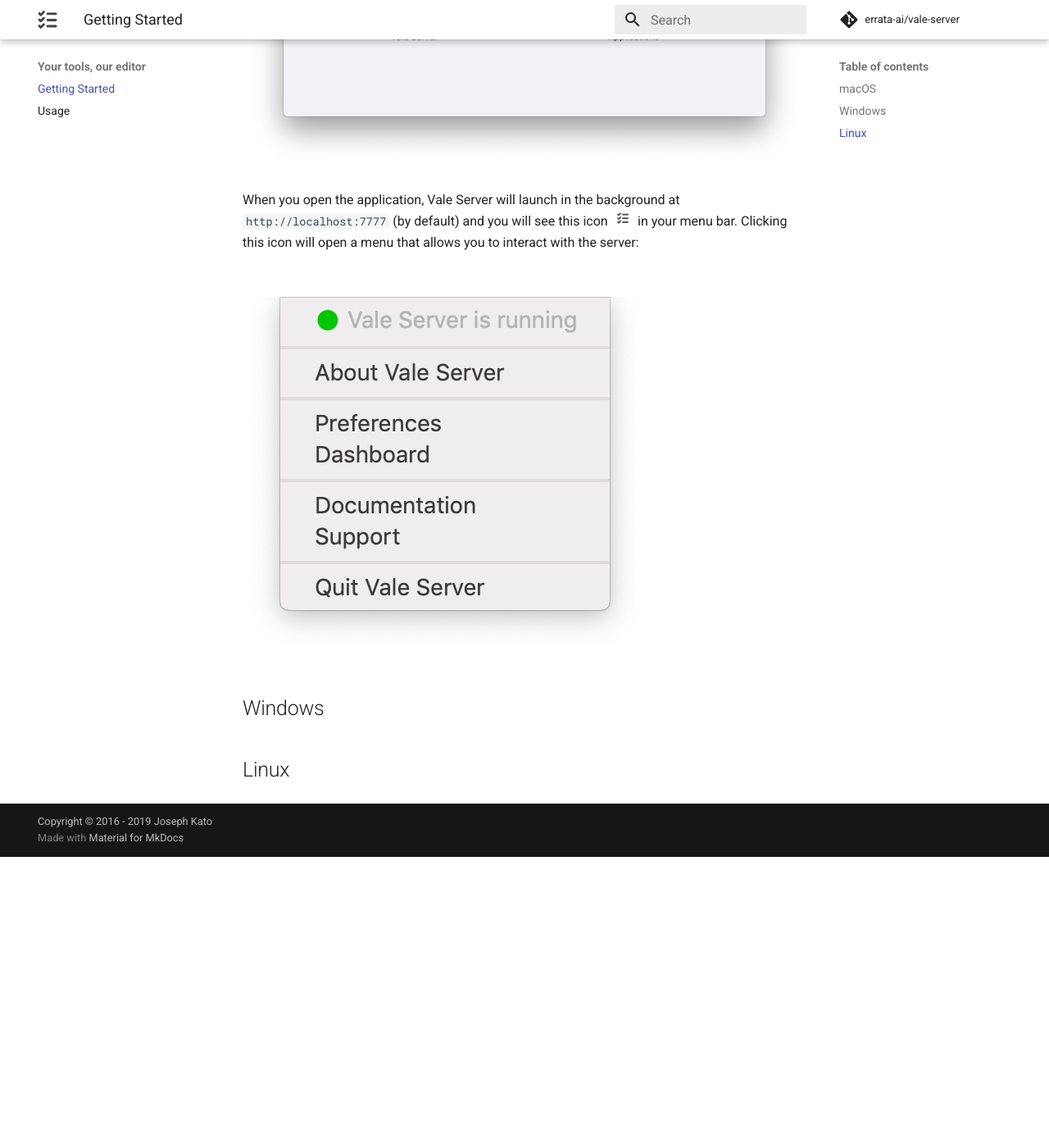
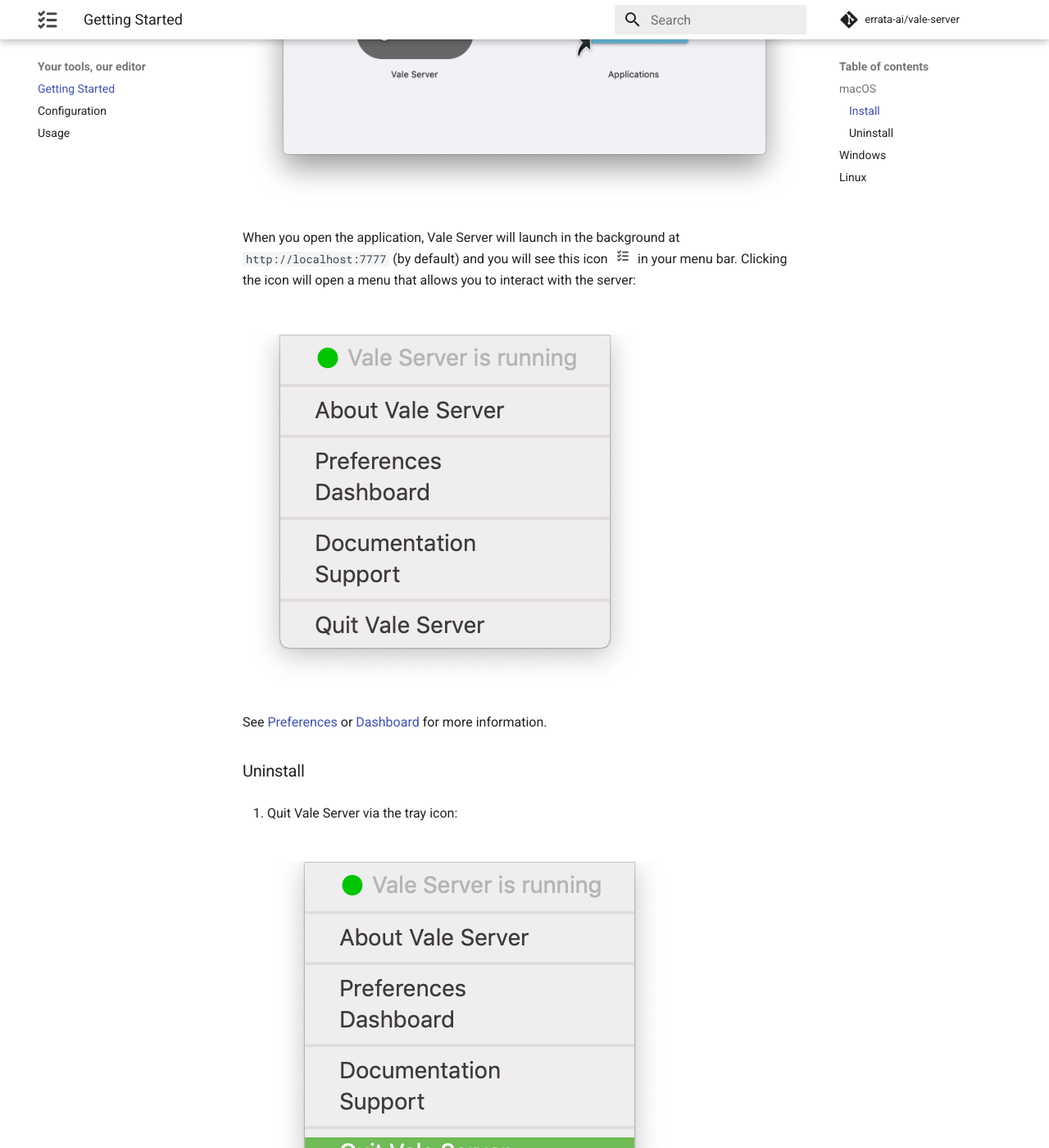
Before and after one commit to vishalbelsare/vale-server, an MkDocs documentation site: the page built from docs/content/index.md, in a window 1280 px wide and 1400 px high, scrolled down 657 px. Shown: the whole window at 82% size. Built offline with MkDocs 1.6.1 and Material for MkDocs 9.7.7, drawn with Linux system fonts in a browser that asks for light colours; nearby versions of some CDN libraries; comment, search, counter and statistics services are not loaded; before the commit the page ends 1702 px from its top, so only the background shows below that; some of the changed text lies outside the part shown.

Commit message:
WIP: macOS

```diff
--- a/docs/content/index.md
+++ b/docs/content/index.md
@@ -1,9 +1,11 @@
-# Installation
+# Getting Started
 
 Vale Server is a standalone desktop application for [Vale][1], a linter for
 prose that emphasizes performance, privacy, and extensibility.
 
 ## macOS
+
+### Install
 
 To install on macOS, simply open the `.dmg` file provided in your
 download link and drag the application into your Applications folder.
@@ -12,13 +14,29 @@
 
 When you open the application, Vale Server will launch in the background at
 `http://localhost:7777` (by default) and you will see this icon <img src="img/menu-icon.png" style="height: 18px; padding-left: 2px; padding-right: 2px">
-in your menu bar. Clicking this icon will open a menu that allows you to
+in your menu bar. Clicking the icon will open a menu that allows you to
 interact with the server:
 
 ![Vale Server menu](img/menu.png)
 
+See [Preferences]() or [Dashboard]() for more information.
+
+### Uninstall
+
+1. Quit Vale Server via the tray icon:
+
+    ![Vale Server Quit](img/quit-mac.png)
+
+2. Open your Applications folder and drag the Vale Server application to the Trash.
+
+3. Empty the Trash.
+
 ## Windows
+
+Coming soon.
 
 ## Linux
 
+Coming soon.
+
 [1]: https://github.com/errata-ai/vale
--- a/docs/mkdocs.yml
+++ b/docs/mkdocs.yml
@@ -14,6 +14,7 @@
 
 nav:
 - Getting Started: index.md
+- Configuration: config.md
 - Usage: usage.md
 
 theme:
```
Also changed, not shown: docs/content/config.md (added), docs/content/img/quit-mac.png (added).
